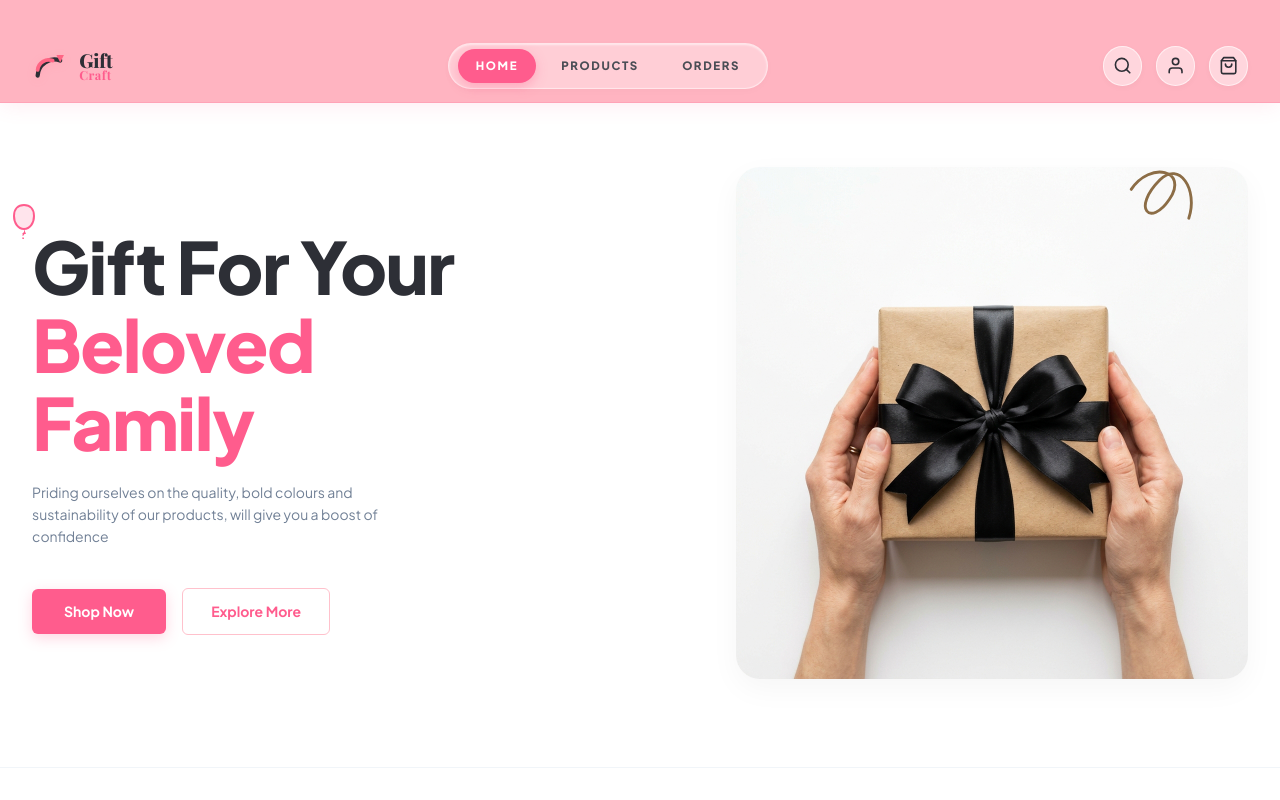
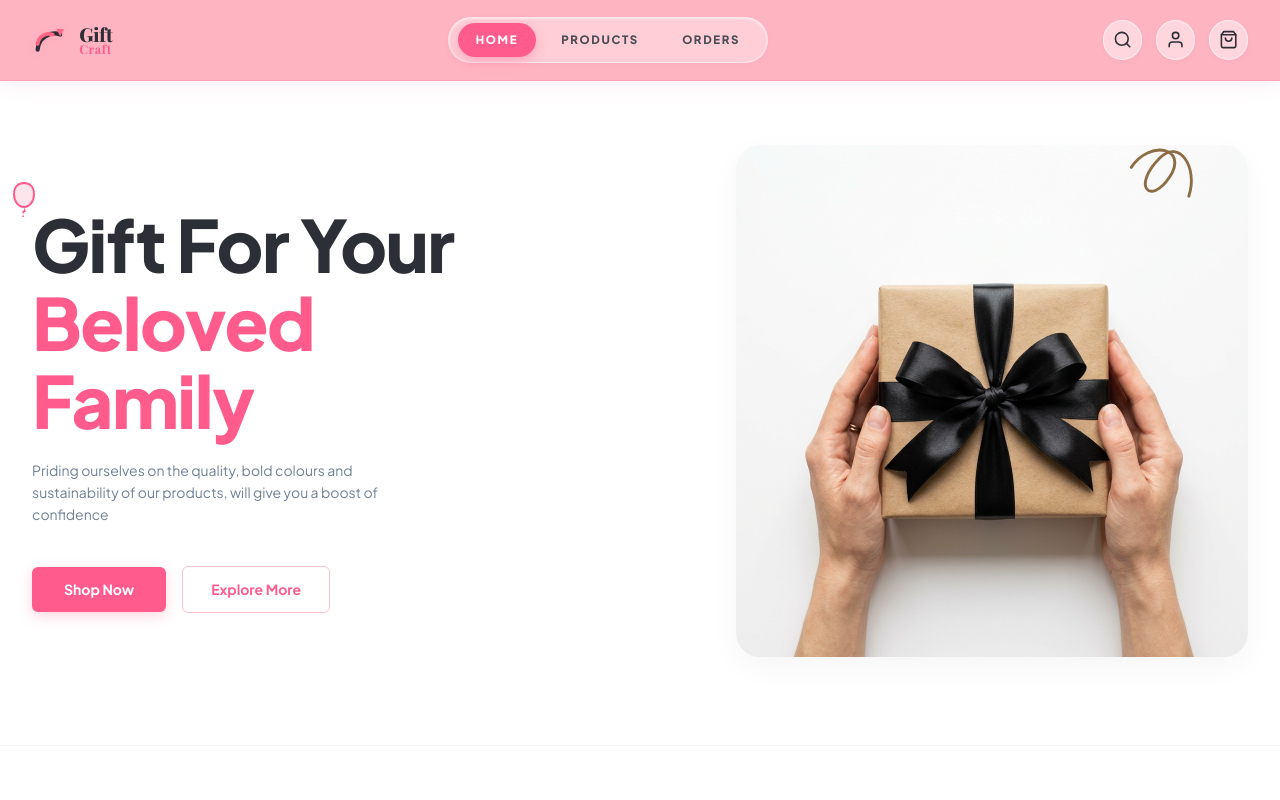
Before and after one commit to servexitinfo/gif_site, a React (Vite) app: page / in a window 1280 px wide. Shown: the top 800 px of the page. Built offline with nearby package versions, Linux system fonts and the light colour scheme; a web font is replaced by a local one.

Commit message:
hight adjusted

```diff
--- a/src/components/navbar/Navbar.css
+++ b/src/components/navbar/Navbar.css
@@ -15,7 +15,6 @@
   max-width: 86rem;
   margin-left: auto;
   margin-right: auto;
-  margin-top: 30px;
   padding-left: 1.25rem;
   padding-right: 1.25rem;
 }
@@ -31,12 +30,12 @@
   display: flex;
   align-items: center;
   justify-content: space-between;
-  height: 4rem;
+  height: 4.5rem;
 }
 
 @media (min-width: 768px) {
   .navbar-content {
-    height: 4.5rem;
+    height: 5rem;
   }
 }
 
```
